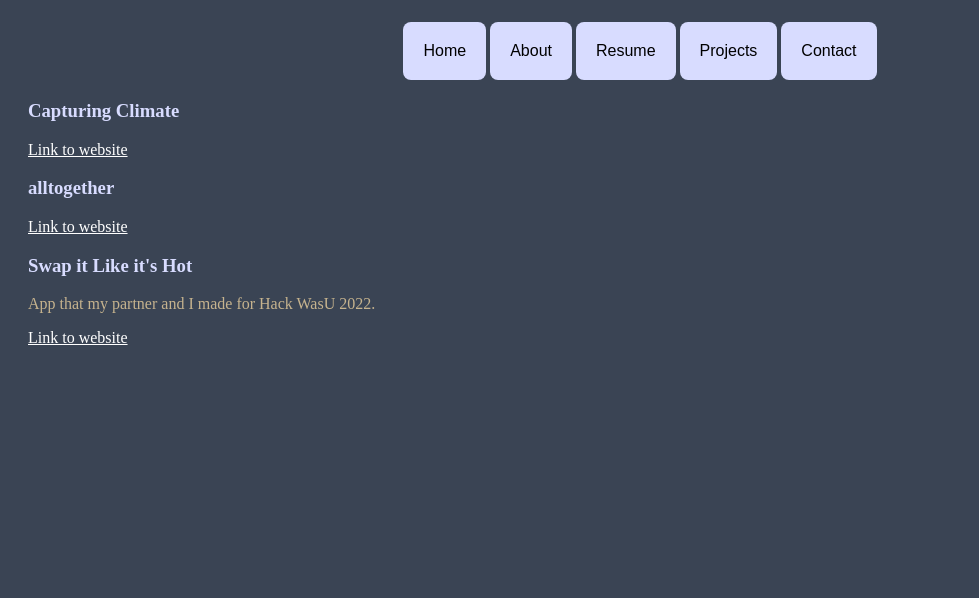
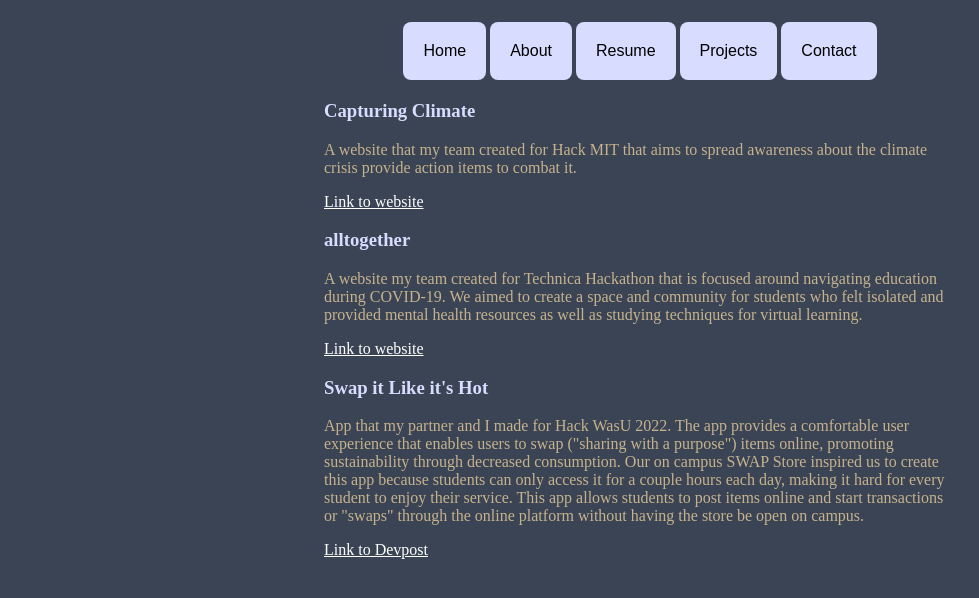
Before and after one commit to scarlettpatton/scarlettpatton.github.io, a plain HTML site: page projects.html in a window 1280 px wide. Shown: the part 62-660 px from the top of the page, without its empty margins (0-979 px from the left). Drawn offline with Linux system fonts and the light colour scheme.

Commit message:
update projects

```diff
--- a/projects.html
+++ b/projects.html
@@ -17,20 +17,20 @@
         <button id="contactB" class="navBtn" onclick="toContact()">Contact</button>
     </div>
     <div class="projects">
-        <div>
+        <div class="proj">
             <h3>Capturing Climate</h3>
-            <p></p>
+            <p>A website that my team created for Hack MIT that aims to spread awareness about the climate crisis provide action items to combat it.</p>
             <a href="https://capturingclimate.mayadummett.repl.co/index.html">Link to website</a>
         </div>
-        <div>
+        <div class="proj">
             <h3>alltogether</h3>
-            <p></p>
+            <p>A website my team created for Technica Hackathon that is focused around navigating education during COVID-19. We aimed to create a space and community for students who felt isolated and provided mental health resources as well as studying techniques for virtual learning.</p>
             <a href="https://alltogether.mayadummett.repl.co/">Link to website</a>
         </div>
-        <div>
+        <div class="proj">
             <h3>Swap it Like it's Hot</h3>
-            <p>App that my partner and I made for Hack WasU 2022.</p>
-            <a href="https://alltogether.mayadummett.repl.co/">Link to website</a>
+            <p>App that my partner and I made for Hack WasU 2022. The app provides a comfortable user experience that enables users to swap ("sharing with a purpose") items online, promoting sustainability through decreased consumption. Our on campus SWAP Store inspired us to create this app because students can only access it for a couple hours each day, making it hard for every student to enjoy their service. This app allows students to post items online and start transactions or "swaps" through the online platform without having the store be open on campus.</p>
+            <a href="https://devpost.com/software/swap-it-like-it-s-hot">Link to Devpost</a>
         </div>
     </div>
     <script src="main.js"></script>
--- a/styles.css
+++ b/styles.css
@@ -45,8 +45,8 @@ h3 {
     margin: 20px;
 }
 .projects {
-    margin: 20px;
-
+    margin: auto;
+    width: 50%;
 }
 .contact {
     text-align: center;
```
